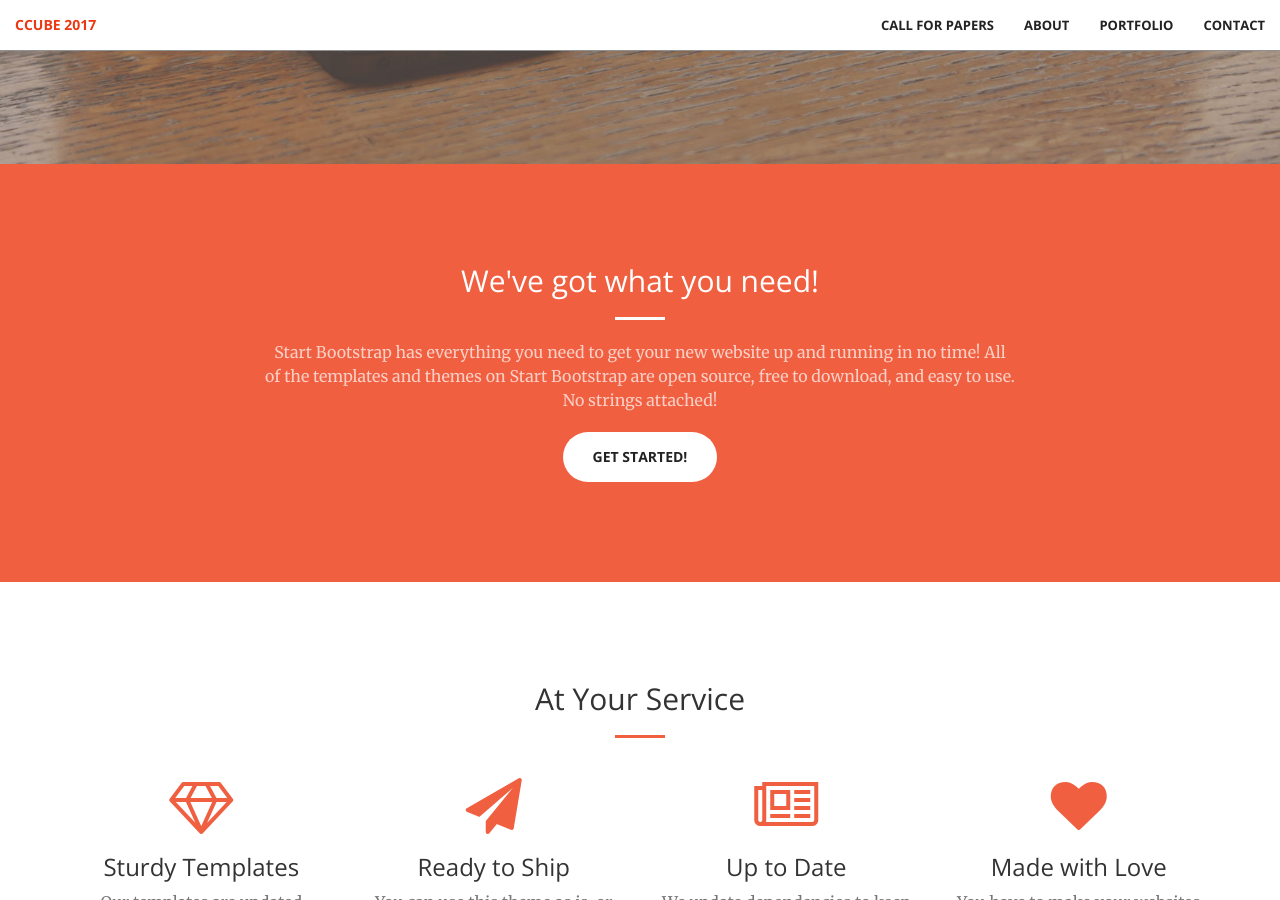
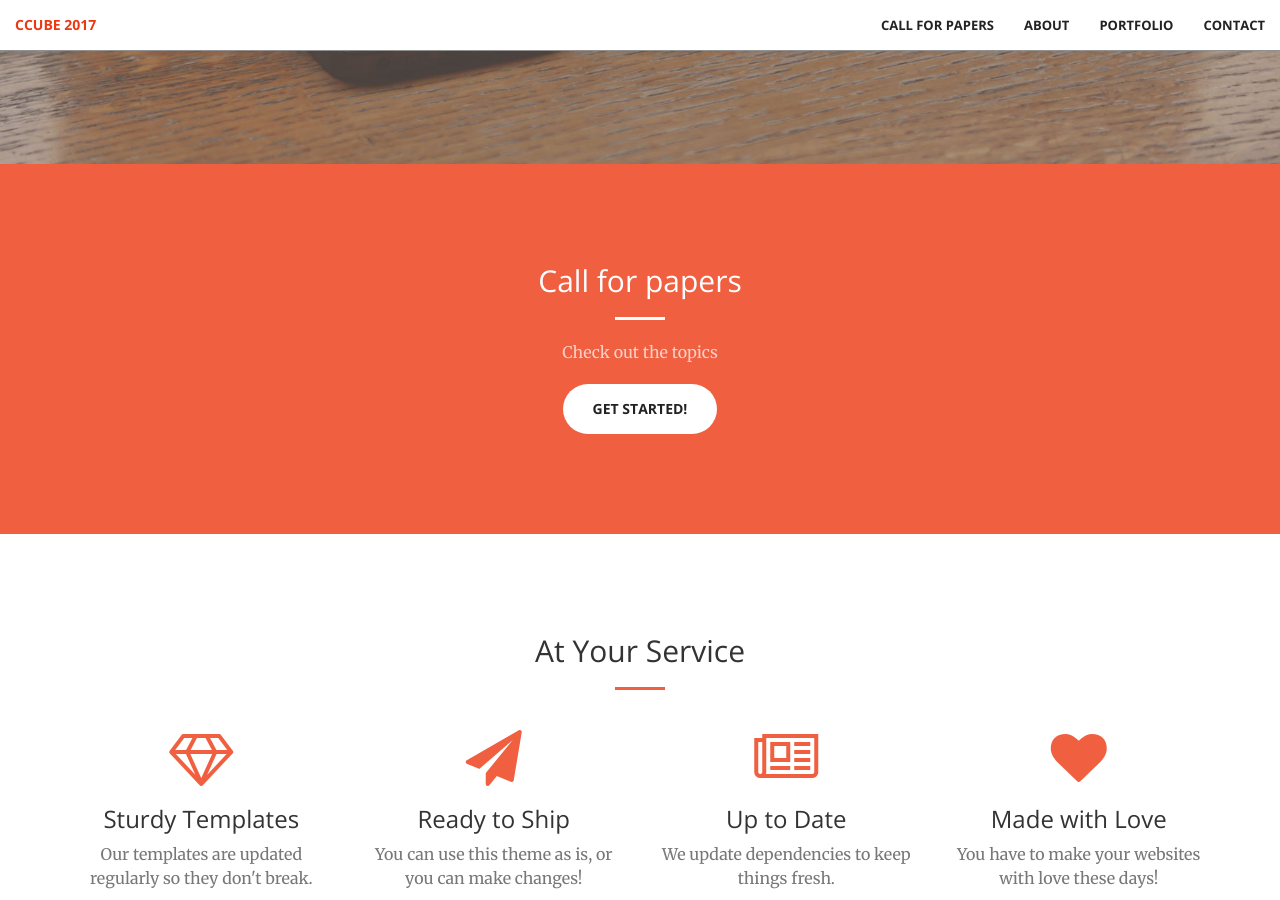
Before and after one commit to YoguBellad/ccube2017, a Jekyll site: the page built from index.html, in a window 1280 px wide and 900 px high, scrolled down 736 px. Built offline with Jekyll 4.4.1, drawn with Linux system fonts in a browser that asks for light colours.

Commit message:
callfor paperlinkhref

```diff
--- a/_includes/call-to-action.html
+++ b/_includes/call-to-action.html
@@ -2,10 +2,10 @@
     <div class="container">
         <div class="row">
             <div class="col-lg-8 col-lg-offset-2 text-center">
-                <h2 class="section-heading">We've got what you need!</h2>
+                <h2 class="section-heading">Call for papers</h2>
                 <hr class="light">
-                <p class="text-faded">Start Bootstrap has everything you need to get your new website up and running in no time! All of the templates and themes on Start Bootstrap are open source, free to download, and easy to use. No strings attached!</p>
-                <a href="#" class="btn btn-default btn-xl">Get Started!</a>
+                <p class="text-faded">Check out the topics</p>
+                <a href="{{ site.baseurl }}/callForPapers" class="btn btn-default btn-xl">Get Started!</a>
             </div>
         </div>
     </div>
```
